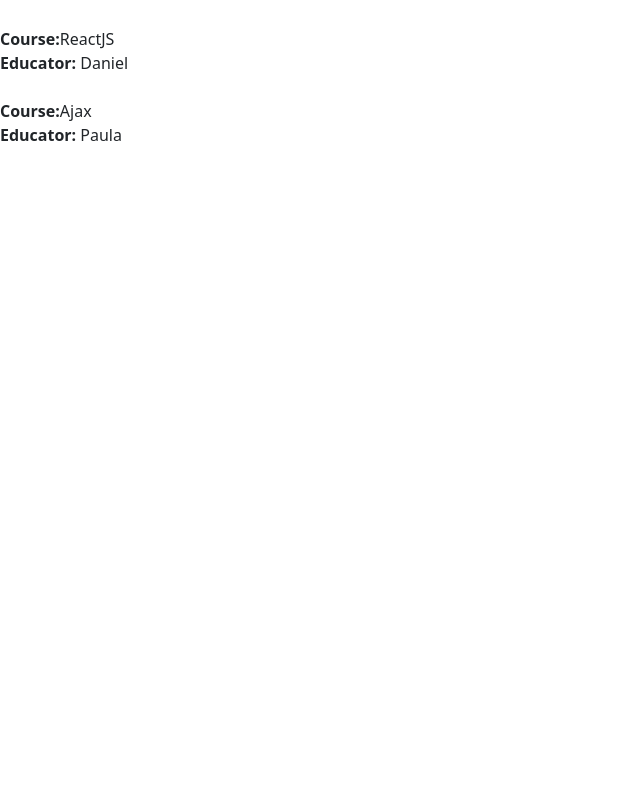
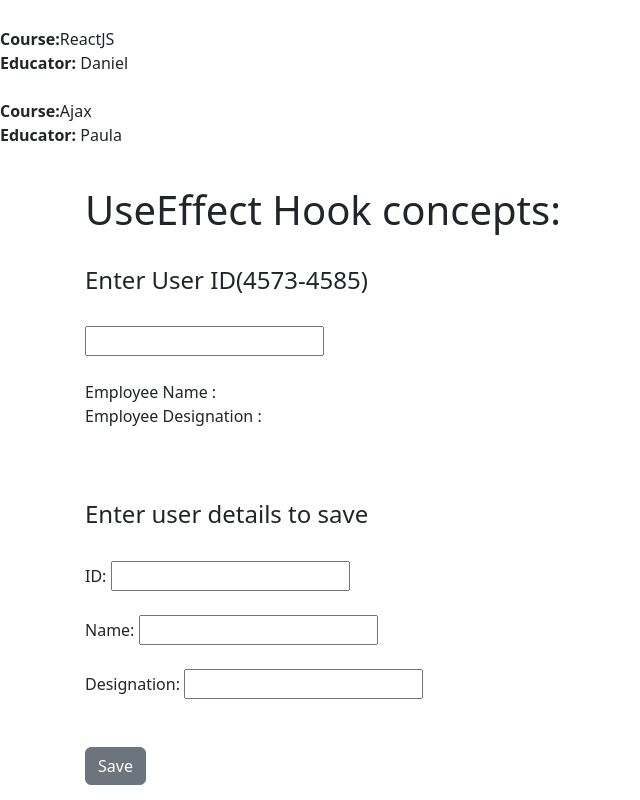
Before and after one commit to webdevsaravanan/React_Learnings, a React (Create React App) app in the folder my-app/: page / in a window 1280 px wide. Shown: the part 2485-3285 px from the top of the page, without its empty margins (0-640 px from the left). Before the commit the page ends 2656 px from the top, so only its background shows below. Built offline with nearby package versions, Linux system fonts and the light colour scheme; data requests are answered from the project's data file.

Commit message:
Hook useEffect concept

```diff
--- a/my-app/package.json
+++ b/my-app/package.json
@@ -9,8 +9,10 @@
     "@testing-library/jest-dom": "^5.17.0",
     "@testing-library/react": "^13.4.0",
     "@testing-library/user-event": "^13.5.0",
+    "axios": "^1.7.7",
     "bootstrap": "^5.3.3",
     "jquery": "^3.7.1",
+    "json-server": "^1.0.0-beta.3",
     "popper.js": "^1.16.1",
     "react": "^18.3.1",
     "react-bootstrap": "^2.10.4",
--- /dev/null
+++ b/my-app/public/db.json
@@ -0,0 +1,29 @@
+{
+  "employees": [
+    {
+      "id": "4573",
+      "name": "Lakshmi",
+      "designation": "Lead"
+    },
+    {
+      "id": "4575",
+      "name": "Ted",
+      "designation": "HR"
+    },
+    {
+      "id": "4579",
+      "name": "Barney",
+      "designation": "SE"
+    },
+    {
+      "id": "4574",
+      "name": "saravana kumar",
+      "designation": "TA"
+    },
+    {
+      "id": "4756",
+      "name": "Ronaldo",
+      "designation": "Lead"
+    }
+  ]
+}
--- a/my-app/public/index.html
+++ b/my-app/public/index.html
@@ -39,6 +39,7 @@
     <div id="Employees"></div>
     <div id="Card"></div>
     <div id="Educator"></div>
+    <div id="EmployeeSearch"></div>
     <!--
       This HTML file is a template.
       If you open it directly in the browser, you will see an empty page.
--- /dev/null
+++ b/my-app/src/EmployeeSearch.js
@@ -0,0 +1,81 @@
+import React, { useEffect, useState } from "react";
+import axios from "axios";
+import "bootstrap/dist/css/bootstrap.min.css";
+function EmployeeSearch() {
+  const [post, setPost] = useState({});
+  const [id, setId] = useState("");
+  const [userId, setUserId] = useState("");
+  const [employeeName, setEmployeeName] = useState("");
+  const [designation, setDesignation] = useState("");
+  const fetchData = () => {
+    axios
+      .get("http://localhost:4000/employees/" + id)
+      .then((res) => {
+        console.log(res);
+        setPost(res.data);
+      })
+      .catch((err) => {
+        console.log(err);
+        setPost({});
+      });
+  };
+  const addData = () => {
+    console.log(userId);
+    axios
+      .post("http://localhost:4000/employees/",{id:userId,name:employeeName,designation:designation} )
+      .then((res) => {
+        console.log(res);
+
+      })
+      .catch((err) => {
+        console.log(err);
+
+      });
+  };
+  useEffect(() => {
+    fetchData();
+  }, [id]);
+
+  const handleSubmit = (event) => {
+    event.preventDefault();
+    addData();
+  };
+  return (
+    <div
+      className="container"
+      style={{ padding: "15px" }}
+    >
+    <h1>UseEffect Hook concepts:</h1>
+        <br />
+        <h4>Enter User ID(4573-4585)</h4>
+        <br />
+        <input type="text" value={id} onChange={(e) => setId(e.target.value)} />
+        <br />
+        <br />
+        <div>
+        Employee Name : {post.name}
+        <br />
+        Employee Designation :{post.designation}
+      </div>
+      <br />
+      <br />
+      <form onSubmit={handleSubmit}>
+        <br />
+        <h4>Enter user details to save</h4>
+        <br />
+        ID: <input required type="text" onChange={(e) => setUserId(e.target.value)} />
+        <br />
+        <br />
+        Name: <input required type="text" onChange={(e) => setEmployeeName(e.target.value)}  />
+        <br />
+        <br />
+        Designation: <input  required type="text" onChange={(e) => setDesignation(e.target.value)}  />
+        <br />
+        <br />
+        <br />
+        <button type="submit" className="btn btn-secondary">Save</button>
+      </form>
+    </div>
+  );
+}
+export default EmployeeSearch;
--- a/my-app/src/index.js
+++ b/my-app/src/index.js
@@ -14,6 +14,7 @@ import State from './State';
 import Employees from './Employees';
 import Card from './Card';
 import Educator from './Educator';
+import EmployeeSearch from './EmployeeSearch';
 // const root = ReactDOM.createRoot(document.getElementById('root'));
 // root.render(
 //   <React.StrictMode>
@@ -75,4 +76,8 @@ card.render(<Card />)
 
 const educator = ReactDOM.createRoot(document.getElementById('Educator'))
 educator.render(<Educator />)
+
+const employeeSearch = ReactDOM.createRoot(document.getElementById('EmployeeSearch'))
+employeeSearch.render(<EmployeeSearch />)
+
 reportWebVitals()
```
Also changed, not shown: 1 other file (tests, documents, lock files or other folders).
